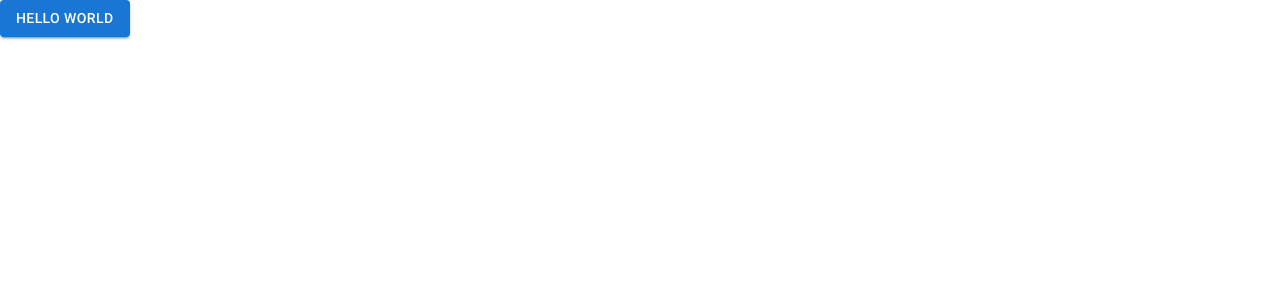
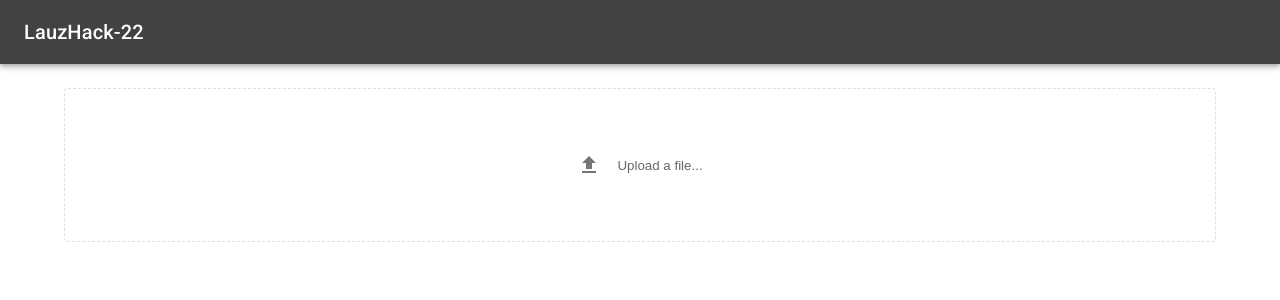
Before and after one commit to FlorianCassayre/LauzHack-22, a React (Create React App) app in the folder frontend/: page / in a window 1280 px wide. Shown: the top 300 px of the page. Built offline with nearby package versions, Linux system fonts and the light colour scheme; the HTML template or start-up script is replaced by a standard one.

Commit message:
Frontend image selection, display and reset

```diff
--- a/frontend/package.json
+++ b/frontend/package.json
@@ -6,6 +6,7 @@
     "@emotion/react": "^11.10.5",
     "@emotion/styled": "^11.10.5",
     "@fontsource/roboto": "^4.5.8",
+    "@mui/icons-material": "^5.10.16",
     "@mui/material": "^5.10.16",
     "@types/node": "^16.18.4",
     "@types/react": "^18.0.26",
--- a/frontend/src/App.tsx
+++ b/frontend/src/App.tsx
@@ -4,14 +4,13 @@ import '@fontsource/roboto/400.css';
 import '@fontsource/roboto/500.css';
 import '@fontsource/roboto/700.css';
 import { Button, CssBaseline } from '@mui/material';
+import { Homepage } from "./components/Homepage";
 
 function App() {
   return (
       <>
           <CssBaseline />
-          <div>
-              <Button variant="contained">Hello World</Button>
-          </div>
+          <Homepage />
       </>
   );
 }
--- /dev/null
+++ b/frontend/src/components/FileSelectCard.tsx
@@ -0,0 +1,48 @@
+import React, { ChangeEventHandler, useRef, useState } from 'react';
+import { Box, Card, CardActionArea, CardContent, Stack } from '@mui/material';
+import { FileUpload } from '@mui/icons-material';
+
+interface FileSelectCardProps {
+    onFileSelected: (file: File) => void;
+}
+
+export const FileSelectCard: React.FC<FileSelectCardProps> = ({ onFileSelected }) => {
+    const fileInputRef = useRef<HTMLInputElement>(null);
+
+    const handleClick = () => {
+        if (fileInputRef.current !== null) {
+            fileInputRef.current.click();
+        }
+    };
+    const handleFileChange: ChangeEventHandler<HTMLInputElement> = (e) => {
+        if (fileInputRef.current !== null) {
+            const { files } = fileInputRef.current;
+            if (files && files.length > 0) {
+                const file = files[0];
+                onFileSelected(file);
+            }
+        }
+    };
+    return (
+        <>
+            <input
+                type="file"
+                hidden
+                onChange={handleFileChange}
+                ref={fileInputRef}
+            />
+            <Card variant="outlined" sx={{ width: '100%', borderStyle: 'dashed' }}>
+                <CardActionArea onClick={handleClick}>
+                    <CardContent sx={{ my: 6 }}>
+                        <Stack direction="row" spacing={2} alignItems="center" justifyContent="center">
+                            <FileUpload color="action" />
+                            <Box color="text.secondary">
+                                Upload a file...
+                            </Box>
+                        </Stack>
+                    </CardContent>
+                </CardActionArea>
+            </Card>
+        </>
+    )
+};
--- /dev/null
+++ b/frontend/src/components/Homepage.tsx
@@ -0,0 +1,48 @@
+import React, { useEffect, useMemo, useState } from 'react';
+import { Button, Container, Stack } from '@mui/material';
+import { FileSelectCard } from './FileSelectCard';
+import { MainAppBar } from './MainAppBar';
+import { Delete } from '@mui/icons-material';
+
+export const Homepage: React.FC = () => {
+    const [fileSelected, setFileSelected] = useState<File | null>(null);
+    const [fileRead, setFileRead] = useState<string | null>(null);
+    useEffect(() => {
+        if (fileSelected) {
+            const reader = new FileReader();
+            reader.onload = () => {
+                setFileRead(reader.result as string);
+            };
+            reader.readAsDataURL(fileSelected);
+        } else {
+            setFileRead(null);
+        }
+    }, [fileSelected]);
+
+    const handleFileSelected = (file: File) => {
+        setFileSelected(file);
+    };
+    const handleResetFile = () => {
+        setFileSelected(null);
+        setFileRead(null);
+    }
+
+    return (
+        <>
+            <MainAppBar />
+            <Container sx={{ my: 3 }}>
+                {!fileSelected && (
+                    <FileSelectCard onFileSelected={handleFileSelected} />
+                )}
+                {!!fileRead && (
+                    <Stack direction="column" justifyContent="center">
+                        <Button variant="outlined" startIcon={<Delete />} onClick={handleResetFile} sx={{ mb: 2 }}>
+                            Remove file
+                        </Button>
+                        <img src={fileRead} alt="Preview" />
+                    </Stack>
+                )}
+            </Container>
+        </>
+    );
+}
--- /dev/null
+++ b/frontend/src/components/MainAppBar.tsx
@@ -0,0 +1,17 @@
+import React from 'react';
+import { AppBar, Button, IconButton, Toolbar, Typography } from '@mui/material';
+import { Menu } from '@mui/icons-material';
+import { grey } from '@mui/material/colors'
+
+export const MainAppBar: React.FC = () => {
+
+    return (
+        <AppBar position="static" sx={{ bgcolor: grey[800] }}>
+            <Toolbar>
+                <Typography variant="h6" component="div" sx={{ flexGrow: 1 }}>
+                    LauzHack-22
+                </Typography>
+            </Toolbar>
+        </AppBar>
+    );
+}
```
Also changed, not shown: frontend/src/components/ImageCard.tsx (added, +12 -0 lines), 1 other file (tests, documents, lock files or other folders).
